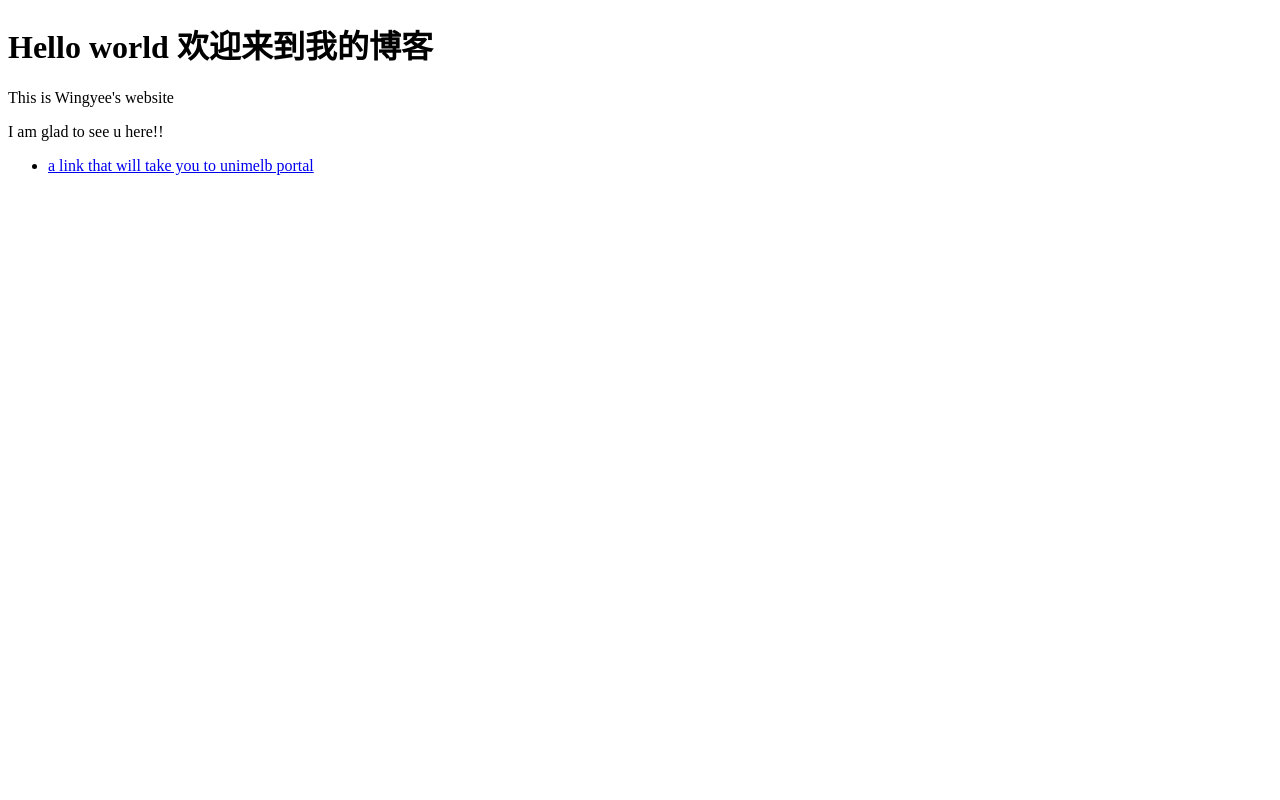
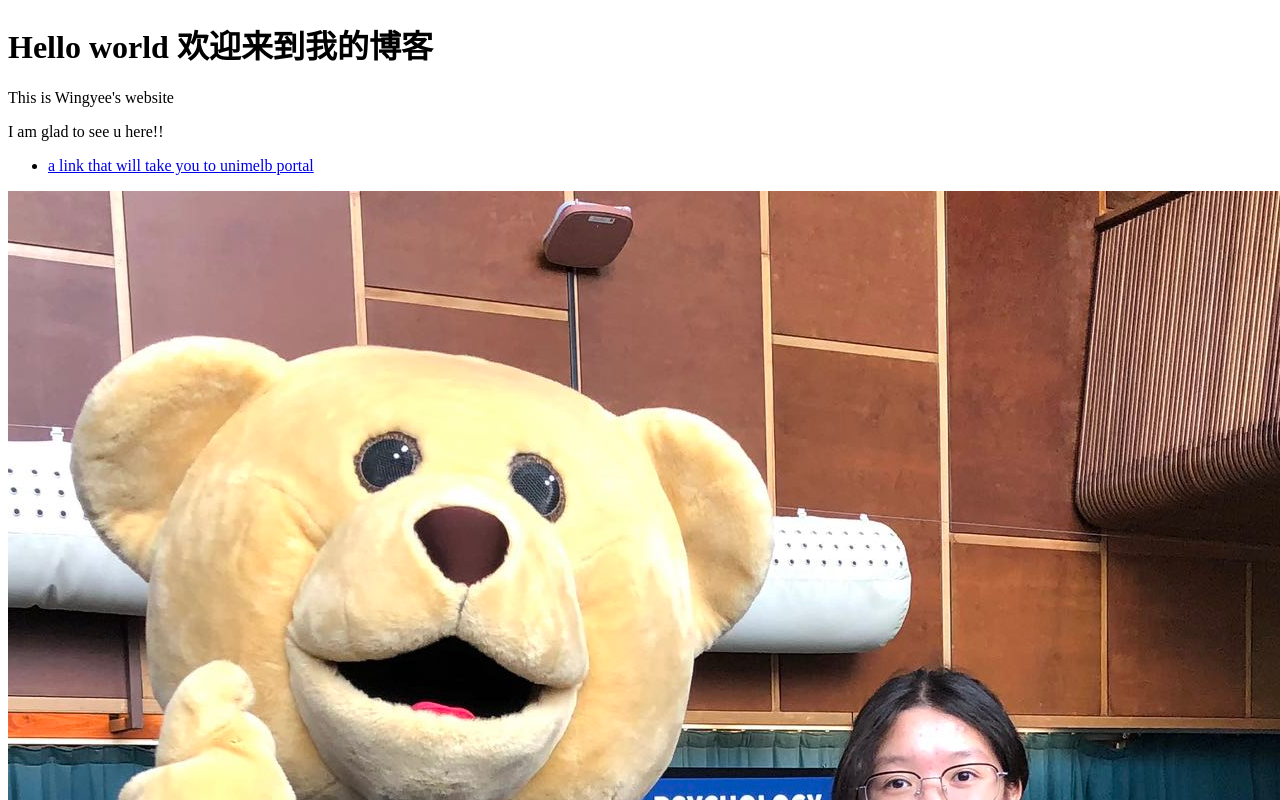
Before and after one commit to KuKustudy/KuKustudy.github.io, a plain HTML site: page index.html in a window 1280 px wide. Shown: the top 800 px of the page. Drawn offline with Linux system fonts and the light colour scheme.

Commit message:
Update index.html

```diff
--- a/index.html
+++ b/index.html
@@ -18,5 +18,7 @@
     <ul>
       <li> <a href="https://sso.unimelb.edu.au/">a link that will take you to unimelb portal</a></li>
     </ul>
+
+    <img src = "https://kukustudy.github.io/science%20day%201.jpg" alt = "day 1 at Unimelb">
   </body>
 </html>
```
